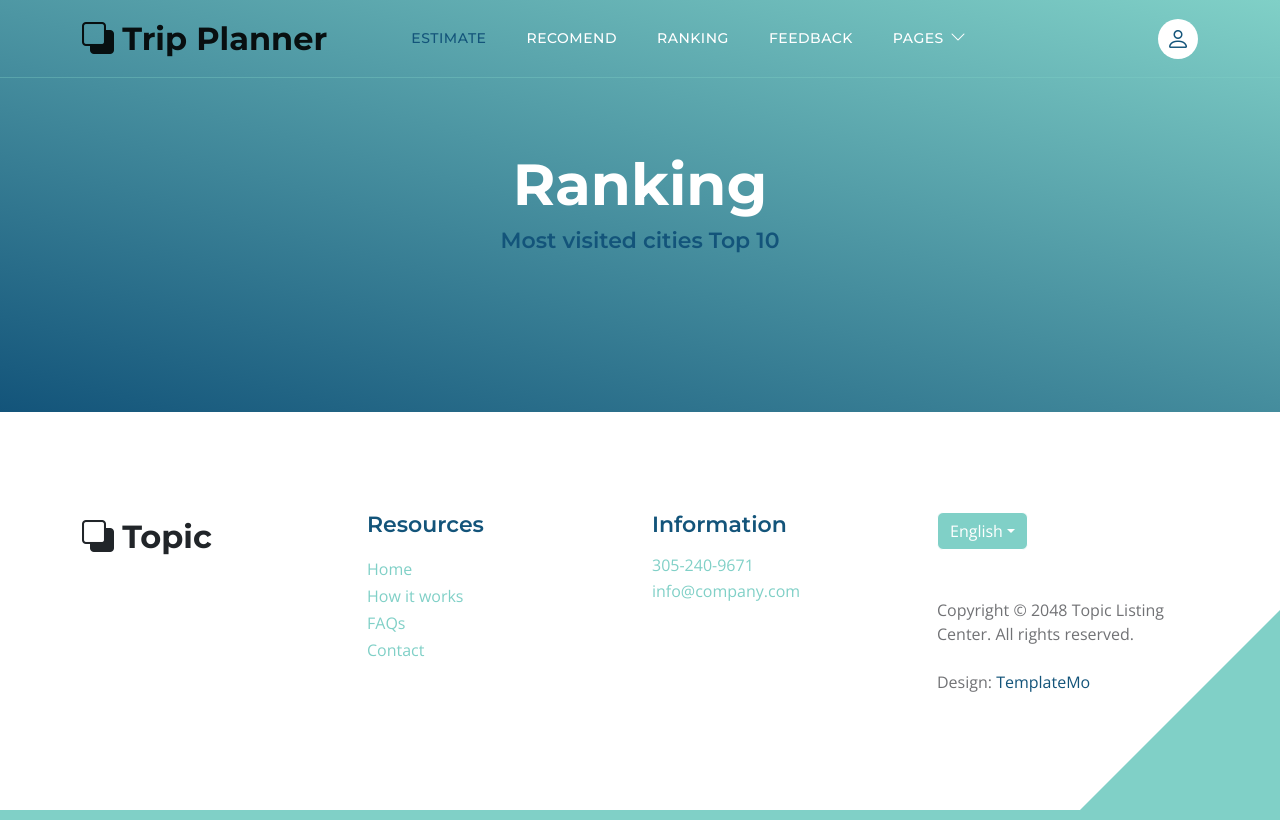
After one commit to dasoya/BigDataApplication, a PHP site: page /ranking/rankingShow10.html in a window 1280 px wide. The commit adds this page. Run offline with PHP 8.4, Linux system fonts and the light colour scheme.

Commit message:
WIP: ranking 전체 보여주기 수정 중 임시저장

```diff
--- /dev/null
+++ b/ranking/rankingShow10.html
@@ -0,0 +1,169 @@
+<!DOCTYPE html>
+<html lang="en">
+    <head>
+        <meta charset="utf-8">
+        <meta name="viewport" content="width=device-width, initial-scale=1">
+        <title>Trip Plan</title>
+        <link rel="preconnect" href="https://fonts.googleapis.com">
+        <link rel="preconnect" href="https://fonts.gstatic.com" crossorigin>
+        <link href="https://fonts.googleapis.com/css2?family=Montserrat:wght@500;600;700&family=Open+Sans&display=swap" rel="stylesheet">
+
+        <link href="../css/bootstrap.min.css" rel="stylesheet">
+        <link href="../css/bootstrap-icons.css" rel="stylesheet">
+        <link href="../css/templatemo-topic-listing.css" rel="stylesheet">
+    </head>
+  <body id="top">
+    <main> <!-- base.html의 head, 상단 메뉴 복사 -->
+        <nav class="navbar navbar-expand-lg">
+            <div class="container">
+                <a class="navbar-brand" href="../base.html"> <!-- base.html 링크 수정 -->
+                    <i class="bi-back"></i>
+                    <span>Trip Planner</span>
+                </a>
+                <div class="d-lg-none ms-auto me-4">
+                    <a href="#top" class="navbar-icon bi-person smoothscroll"></a>
+                </div>
+                <button class="navbar-toggler" type="button" data-bs-toggle="collapse" data-bs-target="#navbarNav" aria-controls="navbarNav" aria-expanded="false" aria-label="Toggle navigation">
+                    <span class="navbar-toggler-icon"></span>
+                </button>
+
+                <div class="collapse navbar-collapse" id="navbarNav">
+                    <ul class="navbar-nav ms-lg-5 me-lg-auto">
+                        <li class="nav-item">
+                            <a class="nav-link click-scroll" href="#section_1">ESTIMATE</a>
+                        </li>
+
+                        <li class="nav-item">
+                            <a class="nav-link click-scroll" href="#section_2">RECOMEND</a>
+                        </li>
+
+                        <li class="nav-item">
+                            <a class="nav-link click-scroll" href="rankingShow10.html">RANKING</a> <!-- ranking 링크 수정 -->
+                        </li>
+
+                        <li class="nav-item">
+                            <a class="nav-link click-scroll" href="#section_4">FEEDBACK</a>
+                        </li>
+
+                        <li class="nav-item dropdown">
+                            <a class="nav-link dropdown-toggle" href="#" id="navbarLightDropdownMenuLink" role="button" data-bs-toggle="dropdown" aria-expanded="false">Pages</a>
+
+                            <ul class="dropdown-menu dropdown-menu-light" aria-labelledby="navbarLightDropdownMenuLink">
+                                <li><a class="dropdown-item" href="topics-listing.html">Topics Listing</a></li>
+
+                                <li><a class="dropdown-item" href="contact.html">Contact Form</a></li>
+                            </ul>
+                        </li>
+                    </ul>
+
+                    <div class="d-none d-lg-block">
+                        <a href="#top" class="navbar-icon bi-person smoothscroll"></a>
+                    </div>
+                </div>
+            </div>
+        </nav>
+
+        <section class="hero-section d-flex justify-content-center align-items-center" id="section_1">
+            <div class="container">
+                <div class="row">
+
+                    <div class="col-lg-8 col-12 mx-auto">
+                        <h1 class="text-white text-center">Ranking </h1>
+                        <h6 class="text-center">Most visited cities Top 10</h6>
+
+
+
+
+
+                    </div>
+
+                </div>
+            </div>
+        </section>
+
+
+        <!-- base.html의 footer 복사 및 js 경로 수정-->
+        <footer class="site-footer section-padding">
+            <div class="container">
+                <div class="row">
+
+                    <div class="col-lg-3 col-12 mb-4 pb-2">
+                        <a class="navbar-brand mb-2" href="index.html">
+                            <i class="bi-back"></i>
+                            <span>Topic</span>
+                        </a>
+                    </div>
+
+                    <div class="col-lg-3 col-md-4 col-6">
+                        <h6 class="site-footer-title mb-3">Resources</h6>
+
+                        <ul class="site-footer-links">
+                            <li class="site-footer-link-item">
+                                <a href="#" class="site-footer-link">Home</a>
+                            </li>
+
+                            <li class="site-footer-link-item">
+                                <a href="#" class="site-footer-link">How it works</a>
+                            </li>
+
+                            <li class="site-footer-link-item">
+                                <a href="#" class="site-footer-link">FAQs</a>
+                            </li>
+
+                            <li class="site-footer-link-item">
+                                <a href="#" class="site-footer-link">Contact</a>
+                            </li>
+                        </ul>
+                    </div>
+
+                    <div class="col-lg-3 col-md-4 col-6 mb-4 mb-lg-0">
+                        <h6 class="site-footer-title mb-3">Information</h6>
+
+                        <p class="text-white d-flex mb-1">
+                            <a href="tel: 305-240-9671" class="site-footer-link">
+                                305-240-9671
+                            </a>
+                        </p>
+
+                        <p class="text-white d-flex">
+                            <a href="mailto:info@company.com" class="site-footer-link">
+                                info@company.com
+                            </a>
+                        </p>
+                    </div>
+
+                    <div class="col-lg-3 col-md-4 col-12 mt-4 mt-lg-0 ms-auto">
+                        <div class="dropdown">
+                            <button class="btn btn-secondary dropdown-toggle" type="button" data-bs-toggle="dropdown" aria-expanded="false">
+                            English</button>
+
+                            <ul class="dropdown-menu">
+                                <li><button class="dropdown-item" type="button">Thai</button></li>
+
+                                <li><button class="dropdown-item" type="button">Myanmar</button></li>
+
+                                <li><button class="dropdown-item" type="button">Arabic</button></li>
+                            </ul>
+                        </div>
+
+                        <p class="copyright-text mt-lg-5 mt-4">Copyright © 2048 Topic Listing Center. All rights reserved.
+                        <br><br>Design: <a rel="nofollow" href="https://templatemo.com" target="_blank">TemplateMo</a></p>
+
+                    </div>
+
+                </div>
+            </div>
+        </footer>
+
+         <!-- JAVASCRIPT FILES -->
+         <script src="../js/jquery.min.js"></script>
+         <script src="../js/bootstrap.bundle.min.js"></script>
+         <script src="../js/jquery.sticky.js"></script>
+         <script src="../js/click-scroll.js"></script>
+         <script src="../js/custom.js"></script>
+
+
+
+    </main>
+  </body>
+</html>
--- a/ranking/rankingShowSearch.php
+++ b/ranking/rankingShowSearch.php
@@ -1,19 +1,19 @@
 <?php
 
-    $dblink = mysqli_connect("localhost", 'root', '', 'dbName');
+    $dblink = mysqli_connect("localhost", 'root', '', 'bibibig');
 
     if (mysqli_connect_errno()) {
         printf('', mysqli_connect_error());
         exit();
     }
     // 랭킹 순으로 정리한 테이블에 where문 추가
-    $sql = "SELECT c.id, c.name, t.cou, RANK() OVER (ORDER BY t.cou DESC) AS rank
+    $sql = "SELECT c.id, c.city_name, t.cou, RANK() OVER (ORDER BY t.cou DESC) AS rank
             FROM (SELECT city_id, COUNT(*) cou
                     FROM trip
                     GROUP BY city_id
                     ORDER BY cou DESC) AS t
             JOIN city AS c ON c.id = t.city_id
-            WHERE c.name = ? ";
+            WHERE c.city_name = ? ";
 
     if($stmt = mysqli_prepare($dblink, $sql)) {
 
```
